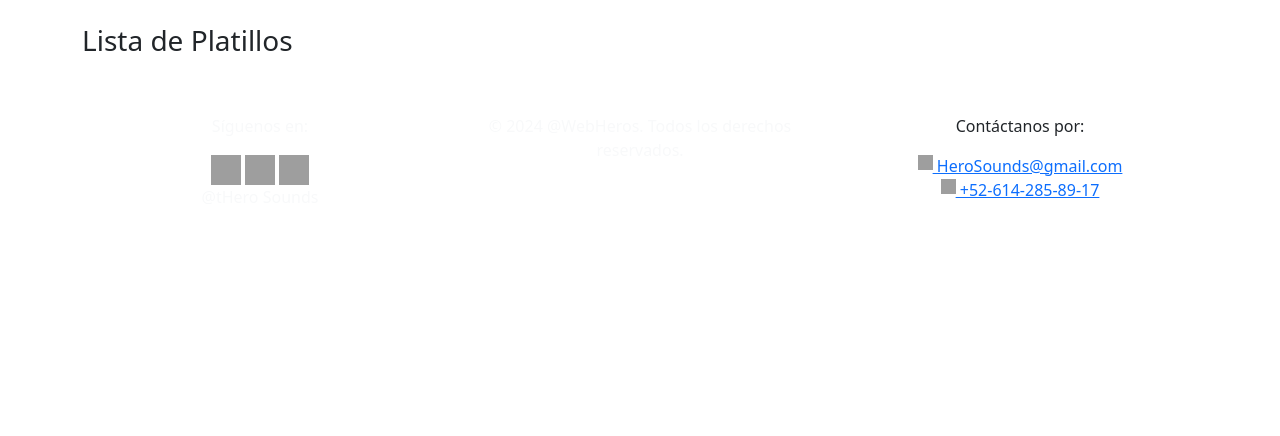
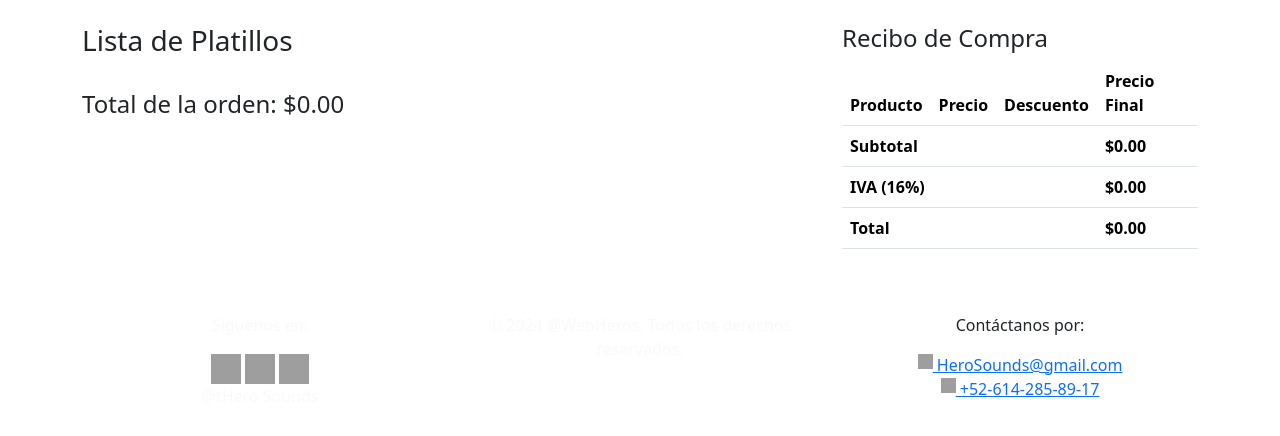
Before and after one commit to 01Jesus01/Menu-Restaurante, a Django app: page /Menu/orden/ in a window 1280 px wide. Shown: the part 56-492 px from the top of the page. Run offline with Django 5.2, Linux system fonts and the light colour scheme; lists and menus that the app fills with data are empty; grey boxes are pictures that could not be loaded.

Commit message:
menu Chido

```diff
--- a/Restaurante/templates/Menu/orden.html
+++ b/Restaurante/templates/Menu/orden.html
@@ -25,23 +25,62 @@
             <div class="collapse navbar-collapse" id="navbarNav">
                 <ul class="navbar-nav">
                     <li class="nav-item">
-                        <a class="nav-link active" aria-current="page" href="/">Platillos</a>
+                        <a class="nav-link active" aria-current="page" href="/Menu/cliente">Platillos</a>
                     </li>
                     <li class="nav-item">
                         <a class="nav-link" href="/menu/cargar_catalogo/">Categoria</a>
                     </li>
                     <li class="nav-item">
-                        <a class="nav-link" href="/menu/orden/" tabindex="-1" aria-disabled="true">Lista</a>
+                        <a class="nav-link" href="/Menu/orden/">Lista</a>
                     </li>
                 </ul>
             </div>
         </div>
     </nav>
 
-    <div class="container">
-        <h3 class="mt-4">Lista de Platillos</h3>
-        <div class="row" id="listaPlatillos">
-            <!-- Aquí se mostrarán los platillos agregados -->
+    <div class="container mt-4">
+        <div class="row">
+            <div class="col-md-8">
+                <h3>Lista de Platillos</h3>
+                <div class="row" id="listaPlatillos">
+                    <!-- Aquí se mostrarán los platillos agregados -->
+                </div>
+                <div class="mt-4">
+                    <h4>Total de la orden: $<span id="totalOrden">0.00</span></h4>
+                </div>
+            </div>
+            <div class="col-md-4">
+                <div id="reciboCompra">
+                    <h4>Recibo de Compra</h4>
+                    <table class="table">
+                        <thead>
+                            <tr>
+                                <th>Producto</th>
+                                <th>Precio</th>
+                                <th>Descuento</th>
+                                <th>Precio Final</th>
+                            </tr>
+                        </thead>
+                        <tbody id="reciboDetalles">
+                            <!-- Aquí se mostrarán los detalles del recibo -->
+                        </tbody>
+                        <tfoot>
+                            <tr>
+                                <th colspan="3">Subtotal</th>
+                                <th id="subtotal">$0.00</th>
+                            </tr>
+                            <tr>
+                                <th colspan="3">IVA (16%)</th>
+                                <th id="iva">$0.00</th>
+                            </tr>
+                            <tr>
+                                <th colspan="3">Total</th>
+                                <th id="total">$0.00</th>
+                            </tr>
+                        </tfoot>
+                    </table>
+                </div>
+            </div>
         </div>
     </div>
 
@@ -77,11 +116,24 @@
     <script>
         document.addEventListener('DOMContentLoaded', () => {
             const listaPlatillos = document.getElementById('listaPlatillos');
+            const totalOrden = document.getElementById('totalOrden');
+            const reciboDetalles = document.getElementById('reciboDetalles');
+            const subtotalEl = document.getElementById('subtotal');
+            const ivaEl = document.getElementById('iva');
+            const totalEl = document.getElementById('total');
+
             let platillos = JSON.parse(localStorage.getItem('platillos')) || [];
 
             function renderPlatillos() {
                 listaPlatillos.innerHTML = '';
+                reciboDetalles.innerHTML = '';
+                let subtotal = 0;
+                let total = 0;
                 platillos.forEach((platillo, index) => {
+                    let precioFinal = platillo.precio - (platillo.precio * (platillo.descuento / 100));
+                    subtotal += precioFinal;
+                    total += precioFinal;
+
                     let platilloDiv = document.createElement('div');
                     platilloDiv.className = 'col-md-4';
                     platilloDiv.innerHTML = `
@@ -90,12 +142,31 @@
                             <div class="card-body">
                                 <h5 class="card-title">${platillo.nombre}</h5>
                                 <p class="card-text">${platillo.descripcion}</p>
+                                <p class="card-text">Precio: $${platillo.precio}</p>
+                                <p class="card-text">Descuento: ${platillo.descuento}%</p>
                                 <button class="btn btn-danger" onclick="borrarPlatillo(${index})">Borrar</button>
                             </div>
                         </div>
                     `;
                     listaPlatillos.appendChild(platilloDiv);
+
+                    let reciboRow = document.createElement('tr');
+                    reciboRow.innerHTML = `
+                        <td>${platillo.nombre}</td>
+                        <td>$${platillo.precio.toFixed(2)}</td>
+                        <td>${platillo.descuento}%</td>
+                        <td>$${precioFinal.toFixed(2)}</td>
+                    `;
+                    reciboDetalles.appendChild(reciboRow);
                 });
+
+                let iva = subtotal * 0.16;
+                let totalConIva = subtotal + iva;
+
+                subtotalEl.textContent = `$${subtotal.toFixed(2)}`;
+                ivaEl.textContent = `$${iva.toFixed(2)}`;
+                totalEl.textContent = `$${totalConIva.toFixed(2)}`;
+                totalOrden.textContent = totalConIva.toFixed(2);
             }
 
             window.borrarPlatillo = function(index) {
```
Also changed, not shown: Restaurante/templates/Menu/cliente.html (+6 -6 lines).
